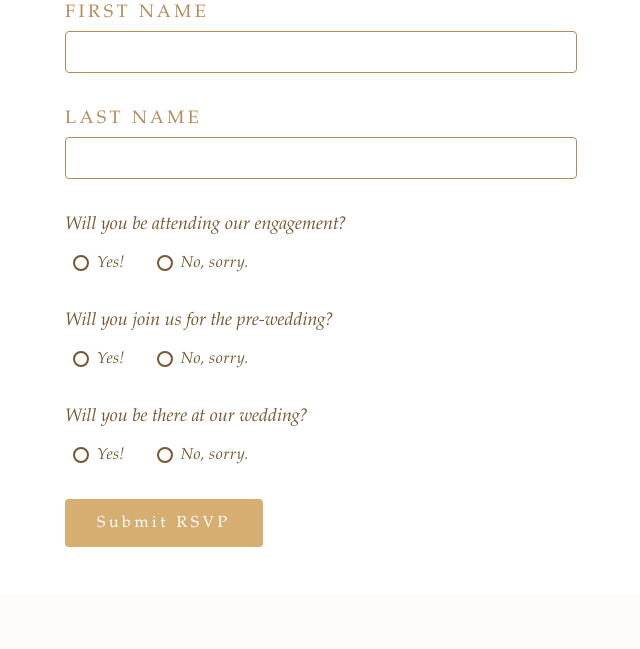
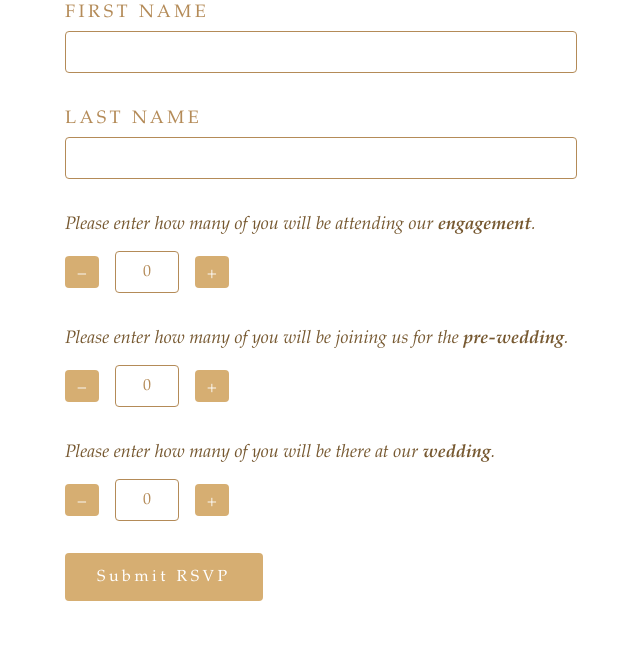
Before and after one commit to shriyachikati/wedding-invitation, a Flask app: page /rsvp in a window 1280 px wide. Shown: the part 252-901 px from the top of the page, without its empty margins (319-959 px from the left). Before the commit the page ends 799 px from the top, so only its background shows below. Run offline with Flask 3, Linux system fonts and the light colour scheme; some libraries are stand-ins or nearby versions.

Commit message:
Update wedding venue and modify RSVP form to get the number of people coming

```diff
--- a/main.py
+++ b/main.py
@@ -1,15 +1,17 @@
 from flask import Flask, render_template
 from flask_wtf import FlaskForm
 from wtforms import StringField, RadioField, SubmitField
-from wtforms.validators import DataRequired
+from wtforms.fields.numeric import IntegerField
+from wtforms.validators import DataRequired, NumberRange, InputRequired
 from flask_sqlalchemy import SQLAlchemy
 from sqlalchemy.orm import DeclarativeBase
-from sqlalchemy import Integer, String, Boolean
+from sqlalchemy import Integer, String
 from sqlalchemy.orm import Mapped, mapped_column
-from sqlalchemy import func, case
+from sqlalchemy import func
 from datetime import datetime
 import os
 from dotenv import load_dotenv
+from pytz import timezone
 
 load_dotenv()
 
@@ -28,34 +30,38 @@ class RSVP(db.Model):
     id: Mapped[int] = mapped_column(Integer, primary_key=True)
     first_name: Mapped[str] = mapped_column(String(250), nullable=False)
     last_name: Mapped[str] = mapped_column(String(250), nullable=False)
-    attending_engagement: Mapped[bool] = mapped_column(Boolean, nullable=False)
-    attending_pre_wedding: Mapped[bool] = mapped_column(Boolean, nullable=False)
-    attending_wedding: Mapped[bool] = mapped_column(Boolean, nullable=False)
-    submitted_at = db.Column(db.DateTime, default=datetime.utcnow)
+    engagement_count: Mapped[int] = mapped_column(Integer, nullable=False, default=0)
+    prewedding_count: Mapped[int] = mapped_column(Integer, nullable=False, default=0)
+    wedding_count: Mapped[int] = mapped_column(Integer, nullable=False, default=0)
+    submitted_at = db.Column(db.DateTime, default=lambda: datetime.now(timezone('Asia/Kolkata')))
 
 with app.app_context():
     db.create_all()
+
+
+
 
 # ---------- Forms ----------
 class RSVPForm(FlaskForm):
     first_name = StringField("FIRST NAME", validators=[DataRequired()])
     last_name  = StringField("LAST NAME",  validators=[DataRequired()])
-    attending_engagement = RadioField(
-        "Will you be attending our engagement?",
-        choices=[("yes", "Yes!"), ("no", "No, sorry.")],
-        validators=[DataRequired()]
+    engagement_count = IntegerField(
+        "Will you be attending our engagement? Please enter how many of you are attending the engagement",
+        default=0,
+        validators=[InputRequired(), NumberRange(min=0, max=10)]
     )
-    attending_pre_wedding = RadioField(
-        "Will you join us for the pre-wedding?",
-        choices=[("yes", "Yes!"), ("no", "No, sorry.")],
-        validators=[DataRequired()]
+    prewedding_count = IntegerField(
+        "Will you join us for the pre-wedding? Please enter how many of you will join us for the pre-wedding",
+        default=0,
+        validators=[InputRequired(), NumberRange(min=0, max=10)]
     )
-    attending_wedding  = RadioField(
-        "Will you be there at our wedding?",
-        choices=[("yes", "Yes!"), ("no", "No, sorry.")],
-        validators=[DataRequired()]
+    wedding_count  = IntegerField(
+        "Will you be there at our wedding? Please enter how many of you will be there at out wedding",
+        default=0,
+        validators=[InputRequired(), NumberRange(min=0, max=10)]
     )
     submit = SubmitField("Submit RSVP")
+
 
 # ---------- Routes ----------
 @app.route("/")
@@ -78,9 +84,9 @@ def rsvp():
         rsvp = RSVP(
             first_name=form.first_name.data.strip().title(),
             last_name=form.last_name.data.strip().title(),
-            attending_engagement=(form.attending_engagement.data == "yes"),
-            attending_pre_wedding=(form.attending_pre_wedding.data == "yes"),
-            attending_wedding=(form.attending_wedding.data == "yes")
+            engagement_count=(form.engagement_count.data),
+            prewedding_count=(form.prewedding_count.data),
+            wedding_count=(form.wedding_count.data)
         )
         db.session.add(rsvp)
         db.session.commit()
@@ -92,14 +98,15 @@ def rsvp():
 def admin_rsvps():
     """Show every RSVP in a plain table (GET only)."""
     rows = RSVP.query.order_by(RSVP.submitted_at.desc()).all()
+
     totals = (
         db.session.query(
-            func.count(case((RSVP.attending_engagement, 1))).label("attending_engagement"),
-            func.count(case((RSVP.attending_pre_wedding, 1))).label("attending_pre_wedding"),
-            func.count(case((RSVP.attending_wedding, 1))).label("attending_wedding"),
-        )
-        .one()
+            func.sum(RSVP.engagement_count).label("engagement_count"),
+            func.sum(RSVP.prewedding_count).label("prewedding_count"),
+            func.sum(RSVP.wedding_count).label("wedding_count"),
+        ).one()
     )
+
     return render_template("admin_rsvps.html", rows=rows, totals=totals)
 
 
--- a/static/styles.css
+++ b/static/styles.css
@@ -21,3 +21,15 @@ div {
   font-style: italic;
   letter-spacing:0rem;
 }
+
+/* Chrome, Safari, Edge, Opera */
+input[type=number]::-webkit-inner-spin-button,
+input[type=number]::-webkit-outer-spin-button {
+  -webkit-appearance: none;
+  margin: 0;
+}
+
+/* Firefox */
+input[type=number] {
+  -moz-appearance: textfield;
+}
--- a/templates/base.html
+++ b/templates/base.html
@@ -2,7 +2,8 @@
 <html lang="en">
 <head>
   <meta charset="utf-8">
-  <title>{{ title or "Our Wedding • 18 July 2026" }}</title>
+  <title>{{ title or "Akshita weds Chinmay • 13 November 2025" }}</title>
+  <link rel = "icon" type = "image/png" href = "../static/icon.png">
   <meta name="viewport" content="width=device-width,initial-scale=1">
   <!-- Tailwind CDN for a clean, modern look -->
   <script src="https://cdn.tailwindcss.com"></script>
--- a/templates/index.html
+++ b/templates/index.html
@@ -1,9 +1,9 @@
 {% extends "base.html" %}
 {% block content %}
 <section class="text-center max-w-3xl mx-auto">
-  <img src="../static/invitation.png"
+  <img src="../static/invitation-horizontal.png"
        alt="Invitation Card"
        class="rounded-lg shadow-lg mx-auto mb-8"
-        style="height:70%;width:70%;">
+        style="height:100%;width:100%;">
 </section>
 {% endblock %}
--- a/templates/rsvp.html
+++ b/templates/rsvp.html
@@ -53,6 +53,38 @@
       </div>
     {% endmacro %}
 
+    {% macro counter_input(field, field_id, label_html) %}
+    <div>
+      <label class="block mb-3 radio-cursive text-lg text-brandDark">{{ label_html | safe }}</label>
+      <div class="flex items-center gap-4">
+        <button type="button"
+                onclick="decrement('{{ field_id }}')"
+                class="px-3 py-1 rounded bg-brandLight text-white hover:opacity-90">−</button>
+
+        {{ field(
+              id=field_id,
+              class="w-16 text-center p-2 border border-brand rounded font-garamond",
+              type="number",
+              min="0",
+              max="10",
+              step="1",
+              value=field.data or 0,
+              oninput="sanitizeInput(this)"
+        ) }}
+
+        <button type="button"
+                onclick="increment('{{ field_id }}')"
+                class="px-3 py-1 rounded bg-brandLight text-white hover:opacity-90">+</button>
+      </div>
+      {% for err in field.errors %}
+        <span class="text-red-600 text-sm">{{ err }}</span>
+      {% endfor %}
+    </div>
+  {% endmacro %}
+
+
+
+
     {{ text_field(form.first_name) }}
     {{ text_field(form.last_name) }}
 
@@ -81,9 +113,10 @@
       </div>
     {% endmacro %}
 
-    {{ radio_group(form.attending_engagement) }}
-    {{ radio_group(form.attending_pre_wedding) }}
-    {{ radio_group(form.attending_wedding) }}
+    {{ counter_input(form.engagement_count, 'engagement_count', 'Please enter how many of you will be attending our <strong>engagement</strong>.') }}
+    {{ counter_input(form.prewedding_count, 'prewedding_count', 'Please enter how many of you will be joining us for the <strong>pre-wedding</strong>.') }}
+    {{ counter_input(form.wedding_count, 'wedding_count', 'Please enter how many of you will be there at our <strong>wedding</strong>.') }}
+
 
     <!-- submit -->
     {{ form.submit(
@@ -93,4 +126,31 @@
     ) }}
   </form>
 </section>
+<script>
+  function increment(id) {
+    const input = document.getElementById(id);
+    let value = parseInt(input.value) || 0;
+    input.value = Math.min(10, value + 1);
+  }
+
+  function decrement(id) {
+    const input = document.getElementById(id);
+    let value = parseInt(input.value) || 0;
+    input.value = Math.max(0, value - 1);
+  }
+
+  function sanitizeInput(input) {
+    let value = parseInt(input.value);
+    if (isNaN(value) || value < 0) {
+      input.value = 0;
+    } else if (value > 10) {
+      input.value = 10;
+    } else {
+      input.value = value;
+    }
+  }
+</script>
+
+
+
 {% endblock %}
--- a/templates/venue.html
+++ b/templates/venue.html
@@ -42,12 +42,12 @@
     <p>
       <a style="font-family: Garamond, serif; font-size:40px; letter-spacing:0.22rem; font-variant:small-caps; color:#b48b58">wedding</a>
       <br>
-      <a style="font-family: texGyrePagella; font-size:18px; letter-spacing:0.22rem; font-style:italic; font-variant:small-caps; color:#765830">ANTERA KITCHEN</a>
+      <a style="font-family: texGyrePagella; font-size:18px; letter-spacing:0.22rem; font-style:italic; font-variant:small-caps; color:#765830">HOTEL SPICY HUB</a>
       <br>
-      <a style="font-family: Garamond, serif; font-size:15px; font-style:italic; color:#765830">Patel Raichandani Towers, Nagole Rd, Adarsh Nagar Colony, Nagole, Hyderabad</a>
+      <a style="font-family: Garamond, serif; font-size:15px; font-style:italic; color:#765830">Rythu Bazar, Kothapet, 11-13-1425, Chaitanyapuri Main Rd, Kothapet, Hyderabad</a>
       <br>
     </p>
-    <iframe src="https://www.google.com/maps/embed?pb=!1m18!1m12!1m3!1d3806.3450061101717!2d78.36791699999999!3d17.4431936!2m3!1f0!2f0!3f0!3m2!1i1024!2i768!4f13.1!3m3!1m2!1s0x3bcb9384bdc51f1b%3A0xd85d3edec36479cf!2sAnTeRa%20Kitchen%20and%20Bar%20-%20Gachibowli!5e0!3m2!1sen!2sca!4v1754037331675!5m2!1sen!2sca"
+    <iframe src="https://www.google.com/maps/embed?pb=!1m18!1m12!1m3!1d3807.9617037960315!2d78.5430803!3d17.3655757!2m3!1f0!2f0!3f0!3m2!1i1024!2i768!4f13.1!3m3!1m2!1s0x3bcb98ea7428e901%3A0xec3f7ebfeec1bdb7!2sHotel%20Spicy%20Hub%20-%20Banquet%20Halls%2C%20Restaurant%20%26%20Rooms!5e0!3m2!1sen!2sca!4v1755366728307!5m2!1sen!2sca"
         width="350" height="350" style="border:0;" allowfullscreen="" loading="lazy"
             referrerpolicy="no-referrer-when-downgrade"></iframe>
   </div>
```
Also changed, not shown: requirements.txt (added, +7 -0 lines), templates/admin_rsvps.html (+6 -6 lines), templates/rsvp_thankyou.html (+7 -7 lines), static/icon.png (added), static/invitation-horizontal.png (added), static/logo.png (added).
